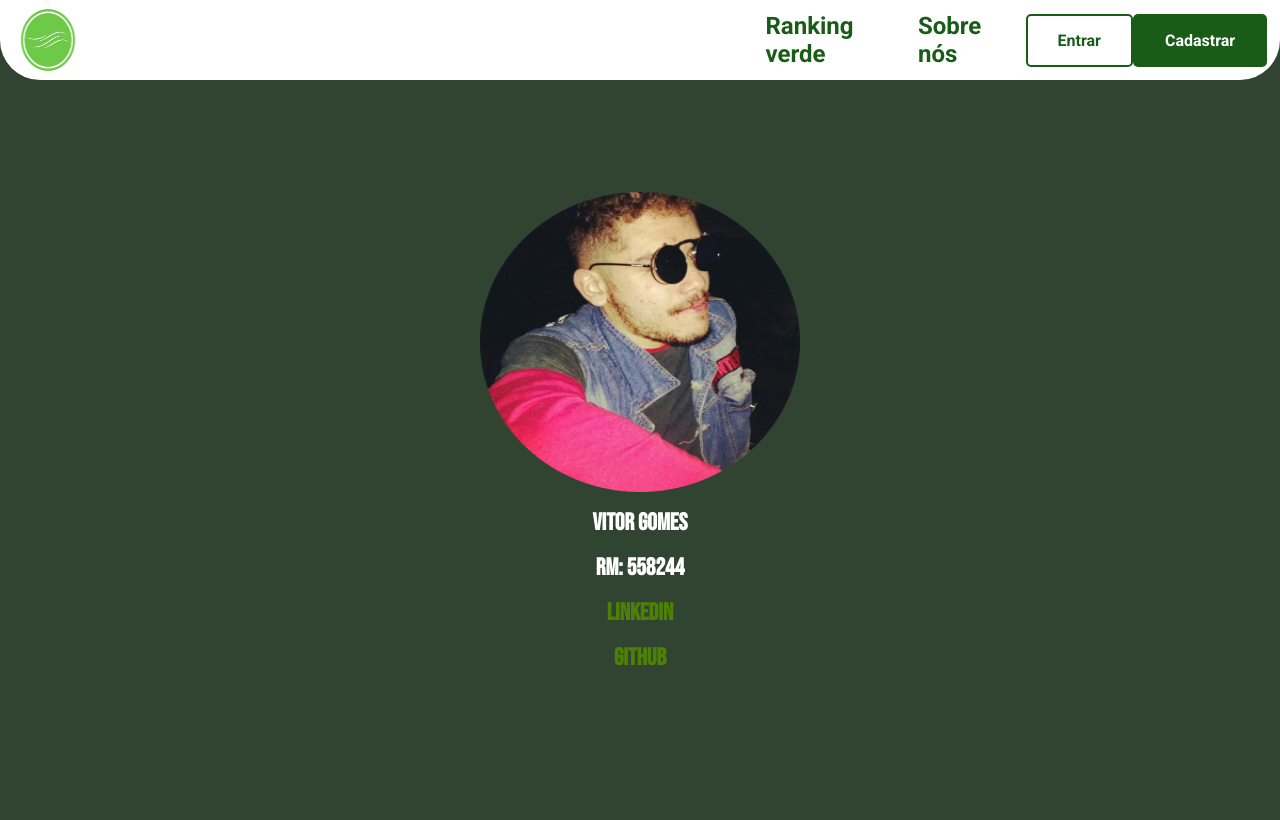
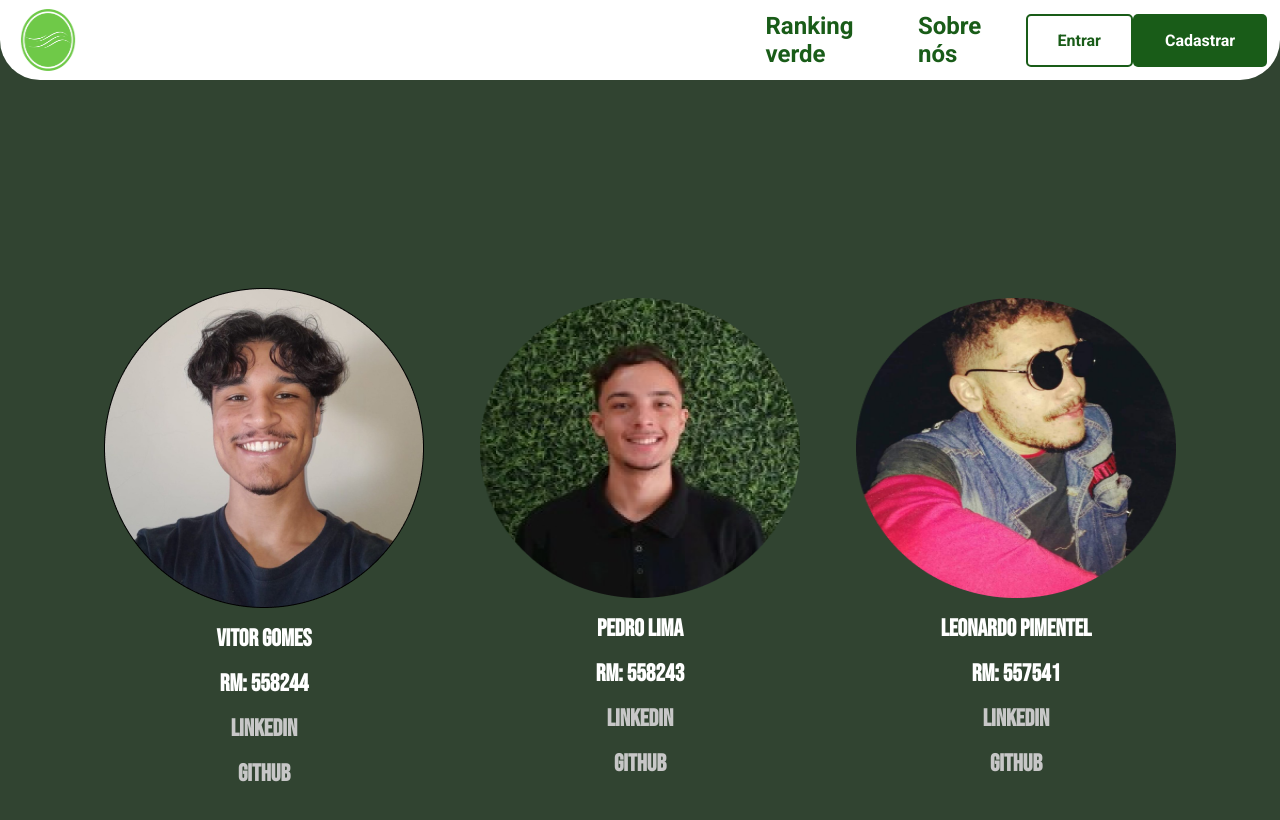
Before and after one commit to montclio/gs-sp4-twe, a Next.js app in the folder the-wind-eyes/: page /About in a window 1280 px wide. Shown: the top 820 px of the page. Built offline with nearby package versions, Linux system fonts and the light colour scheme; a web font is replaced by a local one.

Commit message:
Finalizando tela About

```diff
--- a/the-wind-eyes/src/app/About/page.module.css
+++ b/the-wind-eyes/src/app/About/page.module.css
@@ -2,11 +2,9 @@
     background-color: #314431;
     display: flex;
     flex-direction: column;
-    gap: 4rem;
+    gap: 10rem;
     height: 100vh;
 }
-
-
 .main {
     display: flex;
     flex-direction: column;
@@ -15,29 +13,8 @@
     padding: 3rem;
 }
 
-.devStyled {
+.devSection {
     display: flex;
-    flex-direction: column;
-    justify-content: center;
-    align-items: center;
-    gap: 1rem;
+    justify-content: space-evenly;
+    width: 100%;
   }
-
-  .link {
-    text-decoration: none;
-    font-style: italic;
-    color: #d6d6d6;
-  }
-
-
-  .p {
-    width: 55rem;
-  }
-
-  .imgDev {
-    width: 20rem;
-  }
-  .description{
-    color: #ffffff;
-    font-family: "Bebas Neue", sans-serif;
-  }
--- a/the-wind-eyes/src/app/About/page.tsx
+++ b/the-wind-eyes/src/app/About/page.tsx
@@ -1,6 +1,8 @@
 import styles from "./page.module.css";
 import leo from "../assets/leo.png"
-import Image from "next/image";
+import peter from "../assets/peter.png"
+import vitor from "../assets/vitor.png"
+
 import { DeveloperCard } from "../components/DeveloperCard/DeveloperCard";
 
 
@@ -8,22 +10,28 @@ export default function EducationalContent() {
   return (
     <body className={styles.body}>
       <main className={styles.main}>
-
         <section className={styles.devSection}>
-
-
+        <DeveloperCard
+                      name="Vitor Gomes"
+                      rm="558244"
+                      imageSrc={vitor}
+                      linkedinUrl="https://www.linkedin.com/in/vitor-gomes-martins-90a045280/"
+                      gitUrl="https://github.com/vitor4818"      />
 
         <DeveloperCard
-        name="Vitor Gomes"
-        rm="558244"
-        imageSrc={leo}
-        linkedinUrl="https://www.linkedin.com/in/vitor-gomes-martins-90a045280/"
-      />
+                      name="Pedro Lima"
+                      rm="558243"
+                      imageSrc={peter}
+                      linkedinUrl="https://www.linkedin.com/in/pedro-henrique-lima-939b08286/"
+                      gitUrl="https://github.com/30lima"     />
 
-
-
+        <DeveloperCard
+                      name="Leonardo Pimentel"
+                      rm="557541"
+                      imageSrc={leo}
+                      linkedinUrl="https://www.linkedin.com/in/leonardo-pimentel-0a9773273/"
+                      gitUrl="https://github.com/Leonardo-dev-br"      />
         </section>
-
       </main>
     </body>
   )
--- a/the-wind-eyes/src/app/components/DeveloperCard/DeveloperCard.tsx
+++ b/the-wind-eyes/src/app/components/DeveloperCard/DeveloperCard.tsx
@@ -13,6 +13,7 @@ export function DeveloperCard({ name, rm, imageSrc, linkedinUrl, gitUrl }) {
           Linkedin
         </a>
       </h2>
+
       <h2 className={styles.description}>
         <a className={styles.link} href={gitUrl} target="_blank" rel="noopener noreferrer">
           Github
--- a/the-wind-eyes/src/app/components/DeveloperCard/page.module.css
+++ b/the-wind-eyes/src/app/components/DeveloperCard/page.module.css
@@ -7,8 +7,7 @@
 }
 
 .link {
-    text-decoration: none;
-    color: #4d8105;
+    color: #c7c7c7;
 }
 
 .imgDev {
```
Also changed, not shown: the-wind-eyes/src/app/assets/peter.png (added), the-wind-eyes/src/app/assets/vitor.png (added).
